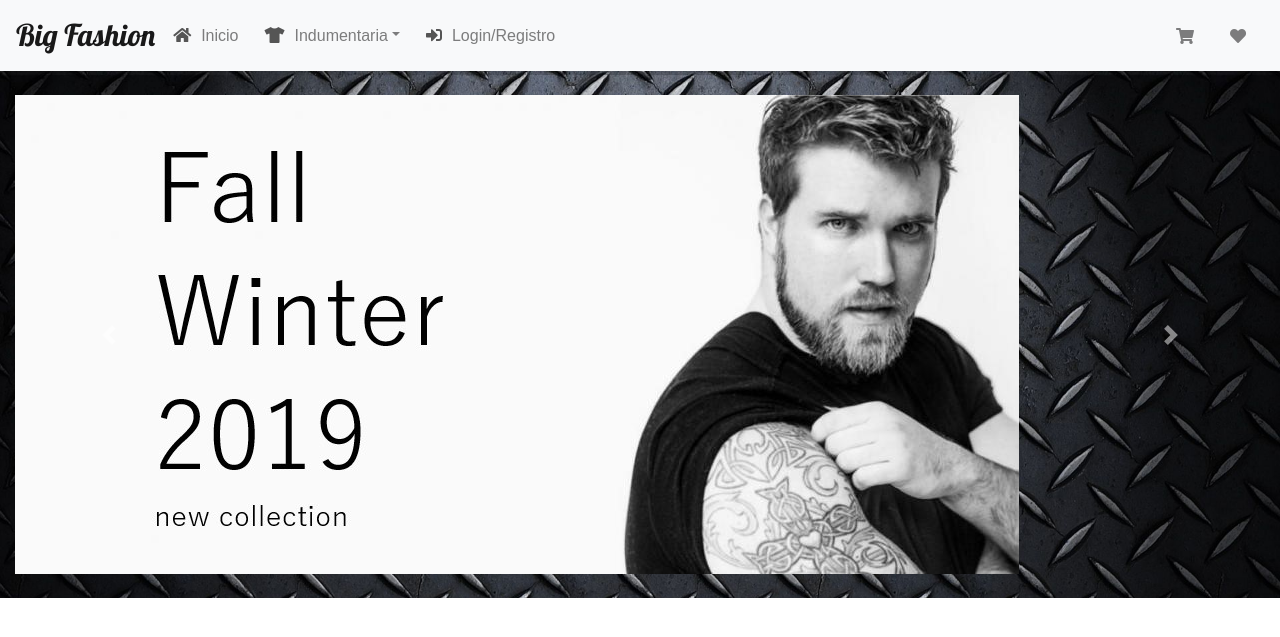
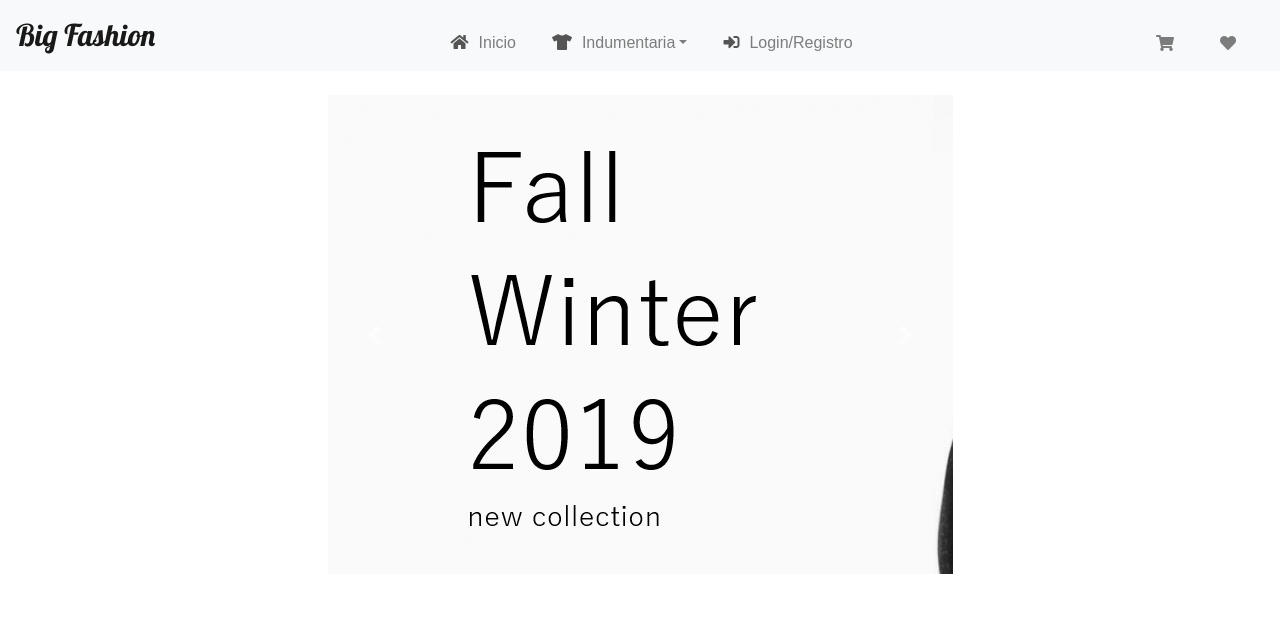
Before and after one commit to gastonestevez/TPFullstack, a PHP site: page / in a window 1280 px wide. Shown: the top 637 px of the page. Run offline with PHP 8.4, Linux system fonts and the light colour scheme; some libraries are stand-ins or nearby versions.

Commit message:
actualizacion css homepage

```diff
--- a/css/header.css
+++ b/css/header.css
@@ -3,8 +3,12 @@
     padding: 0;
     box-sizing: border-box;
     list-style-type: none;
-    font-family: 'Alegreya Sans SC', sans-serif;
+    font-family: 'Montserrat', sans-serif;
     scroll-behavior: smooth;
+
+    }
+
+
    }
    label{
      font-weight: bold;
@@ -17,3 +21,24 @@
      font-family: 'Lobster', cursive;
      font-size: 1.5em;
    }
+
+   nav{
+     background-color: #b6b6b6;
+     color: black;
+
+   }
+
+   .navbar-nav{
+     margin: 0 auto;
+
+   }
+
+   .nav-item{
+
+     margin-right: 10px;
+
+}
+    .navbar-nav{
+      margin-top: 15px;
+
+}
--- a/css/homepage.css
+++ b/css/homepage.css
@@ -1,11 +1,29 @@
+
 .tarjetaPrincipal {
-  background-image: url(../img/black.jpg);
+
   background-size: cover;
 }
 
 .main-footer {
   display: none;
+  background-color: #b6b6b6;
+
 }
+
+.main-footer li{
+  margin-right: 30px;
+  background-color: white;
+}
+
+.carousel{
+  margin: 0 25%;
+
+}
+
+.carousel-control-prev{
+  margin:0 auto;
+}
+
 @media only screen and (min-device-width:768px) and (max-device-width:1024px){
   .main-footer {
     display: none;
@@ -16,22 +34,24 @@
   display: block;
   margin-top: 5vh;
   padding-top: 30px;
-  background: rgb(250,250,250);
   height: 30vh;
   width: 100%;
 }
 .main-footer ul {
   overflow: hidden;
   display: inline-block;
-  padding-left: 170px;
+  padding-left: 22%;
+  padding-top: 50px;
 }
 .main-footer li {
   float: left;
-  border-right: 1px solid black;
+
   background: transparent;
   line-height: 6px;
 }
 .main-footer li:last-child{
   border-right: none;
 }
+
+
 }
```
